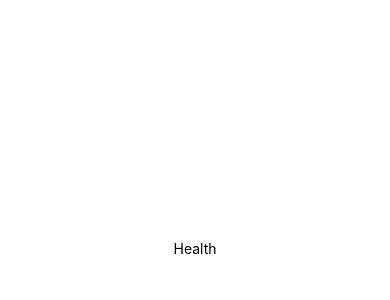
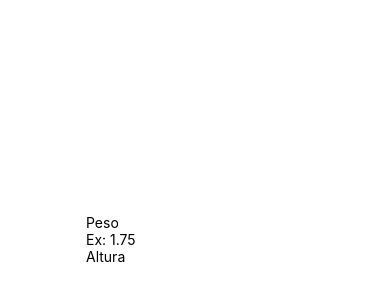
Before and after one commit to SammuDev/React-Native-Learn, a React Native app: screen / in a window 390 px wide. Shown: the part 174-474 px from the top of the page. Built offline with nearby package versions, Linux system fonts and the light colour scheme.

Commit message:
feat: Criando o formulário de entrada de dados

```diff
--- a/App.jsx
+++ b/App.jsx
@@ -1,11 +1,11 @@
 import React from 'react';
 import { StyleSheet, Text, View } from 'react-native';
-import Title from './src/components';
+import Main from './src/components/Main';
 
 export default function App() {
   return (
     <View style={styles.container}>
-      <Title/>
+      <Main/>
     </View>
   );
 }
--- /dev/null
+++ b/src/components/Form/index.jsx
@@ -0,0 +1,22 @@
+import React from 'react';
+import { Text, TextInput, View } from 'react-native';
+
+const Form = () => {
+  return (
+    <View>
+      <View>
+        <Text>Peso</Text>
+        <TextInput placeholder={'Ex: 1.75'}></TextInput>
+
+        <Text>Altura</Text>
+        <TextInput></TextInput>
+      </View>
+
+      <View></View>
+
+      <View></View>
+    </View>
+  );
+};
+
+export default Form;
--- /dev/null
+++ b/src/components/Main/index.jsx
@@ -0,0 +1,13 @@
+import React from 'react';
+import { View } from 'react-native';
+import Form from '../Form';
+
+const Main = () => {
+  return (
+    <View>
+      <Form/>
+    </View>
+  );
+};
+
+export default Main;
--- a/src/components/index.jsx
+++ /dev/null
@@ -1,14 +0,0 @@
-import React from 'react';
-import { View, Text } from 'react-native';
-
-const Title = () => {
-  return (
-    <View>
-      <Text>
-        Health
-      </Text>
-    </View>
-  );
-};
-
-export default Title;
```
